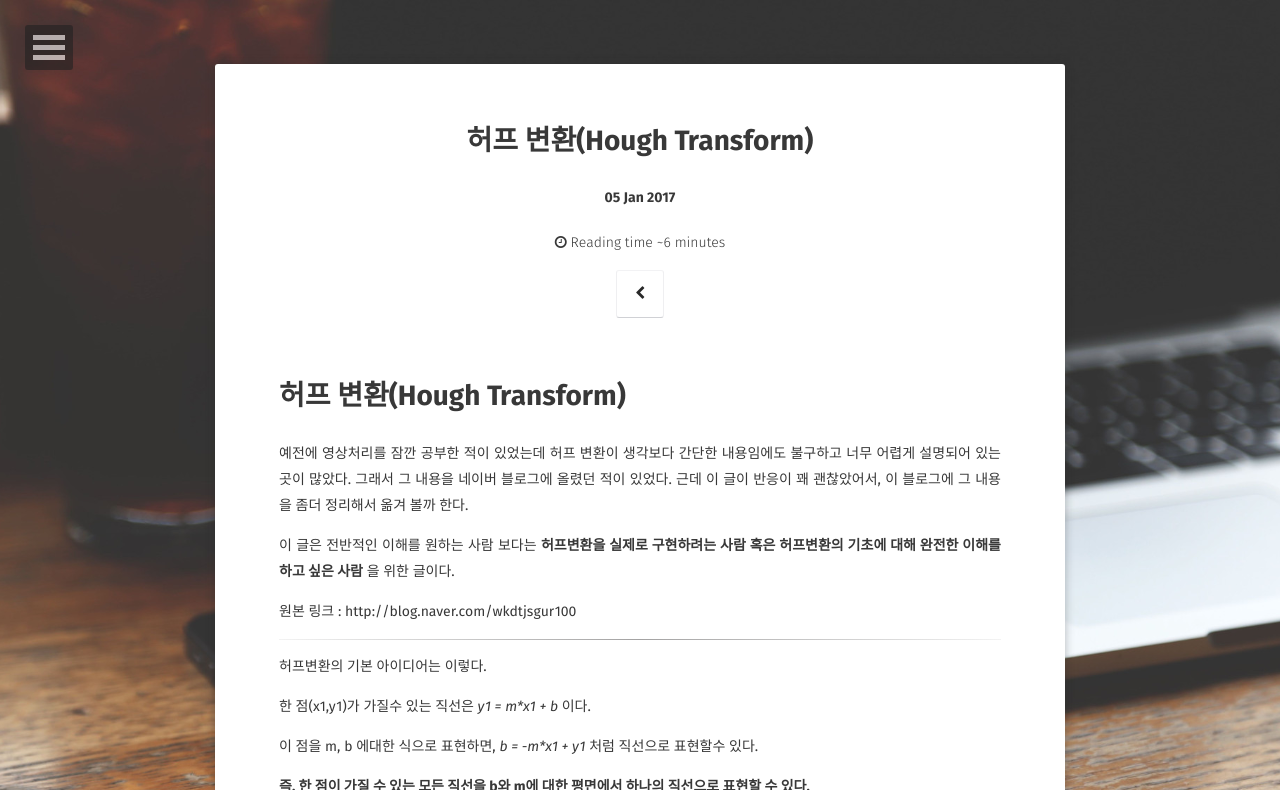
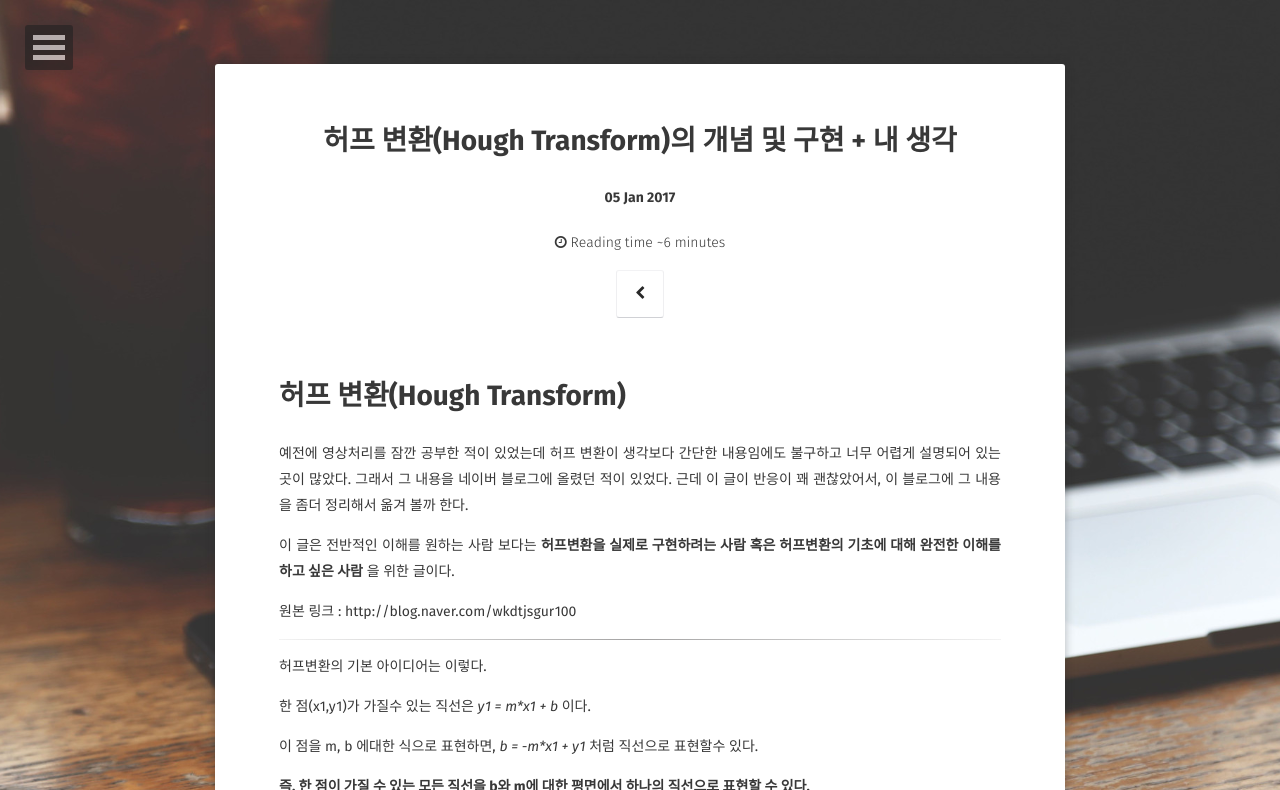
Before and after one commit to wkdtjsgur100/wkdtjsgur100.github.io, a Jekyll site: the page built from _posts/2017-01-05-Hough-Transform.md, in a window 1280 px wide and 900 px high, cut to the strip 0-790 px from the top of the window. Built offline with Jekyll 4.4.1, drawn with Linux system fonts in a browser that asks for light colours; some web fonts are replaced; comment, search, counter and statistics services are not loaded.

Commit message:
Change Hough Transform Title

```diff
--- a/_posts/2017-01-05-Hough-Transform.md
+++ b/_posts/2017-01-05-Hough-Transform.md
@@ -1,8 +1,8 @@
 ---
 layout: post
 section-type: post
-title: 허프 변환(Hough Transform)
-category: tech
+title: 허프 변환(Hough Transform)의 개념 및 구현 + 내 생각
+category: image-processing
 tags: [ 'image-processing', 'C/C++', '영상처리' ]
 ---
 
```
